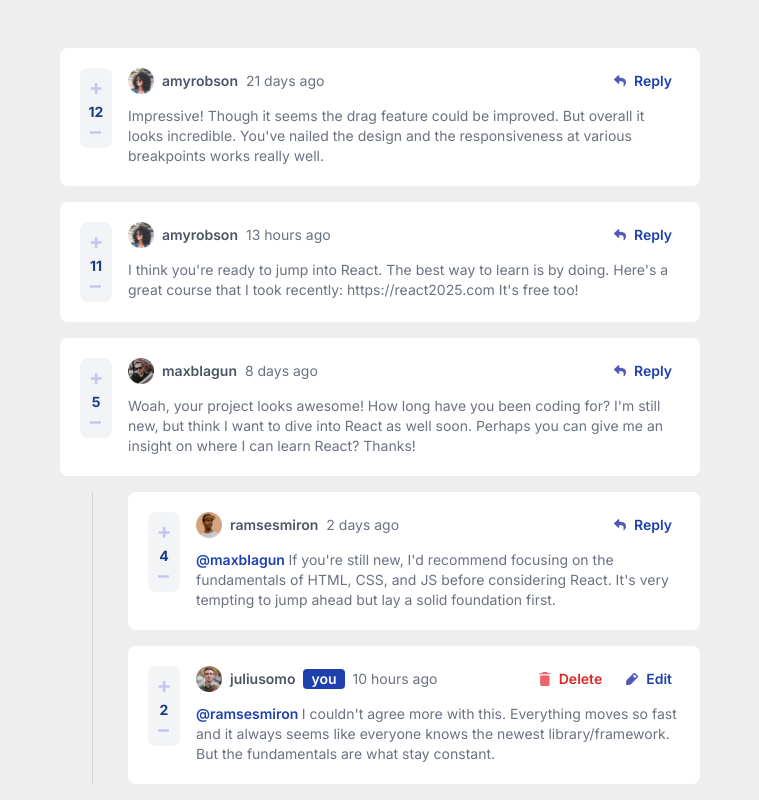
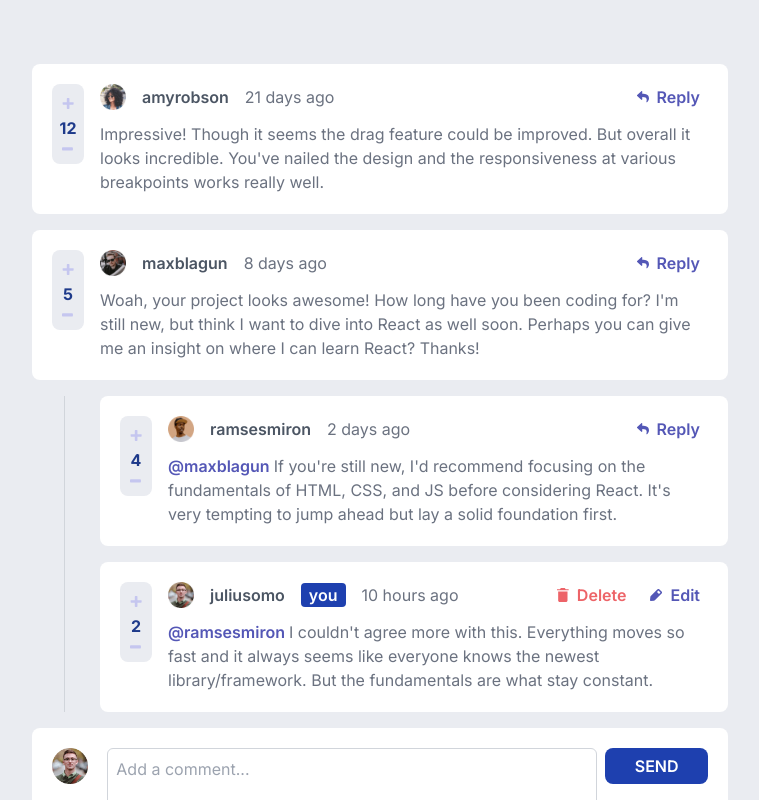
Before and after one commit to mehmetakifakkus/interactive-comments, a Next.js app: page / in a window 1280 px wide. Shown: the top 800 px of the page, without its empty margins (260-1019 px from the left). Built offline with nearby package versions, Linux system fonts and the light colour scheme.

Commit message:
Style changes to make more similar to the project design

```diff
--- a/app/components/AddComment.tsx
+++ b/app/components/AddComment.tsx
@@ -31,7 +31,7 @@ export default function AddComment({
   return (
     <div
       className={`w-[360px] ${
-        isReply ? "sm:w-[572px]" : "sm:w-[640px]"
+        isReply ? "sm:w-[628px]" : "sm:w-[696px]"
       } text-gray-500 bg-white p-5 rounded-lg mt-4`}
     >
       <div className="grid grid-cols-12 gap-2">
@@ -49,7 +49,7 @@ export default function AddComment({
         <div className="col-span-12 sm:col-span-9">
           <textarea
             className="w-full h-[80px] rounded-md border border-gray-300 p-2 text-gray-500 bg-white overflow-hidden resize-none"
-            placeholder={"Add a comment"}
+            placeholder={"Add a comment..."}
             value={comment}
             onChange={(e) => setComment(e.target.value)}
             rows={3}
--- a/app/components/DeleteComment.tsx
+++ b/app/components/DeleteComment.tsx
@@ -37,7 +37,7 @@ export default function DeleteComment({
             setComments(commentsCopy.filter((c) => c.id !== comment.id));
             setIsModalOpened(false);
           }}
-          className="text-sm bg-red-600 text-white px-6 py-2 rounded"
+          className="bg-red-600 text-white px-6 py-2 rounded"
         >
           YES, DELETE
         </button>
@@ -45,7 +45,7 @@ export default function DeleteComment({
           onClick={() => {
             setIsModalOpened(false);
           }}
-          className="text-sm bg-gray-400 text-white px-6 rounded"
+          className="bg-gray-400 text-white px-6 rounded"
         >
           NO, CANCEL
         </button>
--- a/app/components/comment/Comment.tsx
+++ b/app/components/comment/Comment.tsx
@@ -47,14 +47,14 @@ const ActionSection = ({
 }) => (
   <div className="flex flex-row gap-2">
     {isOwner &&
-      buttonGenerator("delete", "text-red-600", () => {
+      buttonGenerator("delete", "text-softred", () => {
         setOpened ? setOpened(true) : null;
       })}
     {isOwner
-      ? buttonGenerator("edit", "text-blue-800", () => {
+      ? buttonGenerator("edit", "text-moderateblue", () => {
           setIsEditMode(true);
         })
-      : buttonGenerator("reply", "text-blue-800", () => {
+      : buttonGenerator("reply", "text-moderateblue", () => {
           setIsReplyMode(true);
         })}
   </div>
@@ -82,8 +82,8 @@ export default function Comment({
       />
       <div
         key={comment.id}
-        className={`text-sm ${
-          isReply ? "w-[340px] sm:w-[572px]" : "w-[360px] sm:w-[640px]"
+        className={`text-base ${
+          isReply ? "w-[340px] sm:w-[628px]" : "w-[360px] sm:w-[696px]"
         } text-gray-500 bg-white p-5 rounded-lg`}
       >
         <div className="flex flex-row gap-4">
--- a/app/components/comment/ContentSection.tsx
+++ b/app/components/comment/ContentSection.tsx
@@ -23,7 +23,7 @@ export default function ContentSection({
     <>
       <textarea
         className="w-full h-[80px] rounded-md border border-gray-300 p-2 text-gray-500 bg-white resize-none"
-        placeholder={"Add a comment"}
+        placeholder={"Add a comment..."}
         value={commentContent}
         onChange={(e) => setComment(e.target.value)}
         rows={4}
@@ -51,16 +51,16 @@ export default function ContentSection({
             setIsEditMode(false);
             setComment(comment.content);
           }}
-          className="w-20 mt-3 bg-gray-400 px-3 py-1 rounded-lg text-white font-semibold h-9"
+          className="w-24 mt-3 bg-gray-400 px-3 py-1 rounded-lg text-white font-semibold h-9"
         >
           CANCEL
         </button>
       </div>
     </>
   ) : (
-    <span className="text-bold">
+    <span className="text-bold text-base">
       {isReply && (
-        <span className="text-blue-800 font-semibold">{`@${
+        <span className="text-moderateblue font-semibold">{`@${
           (comment as ReplyComment).replyingTo
         } `}</span>
       )}
--- a/app/components/comment/ImageSection.tsx
+++ b/app/components/comment/ImageSection.tsx
@@ -7,7 +7,7 @@ type Props = { comment: CommentProps | ReplyComment; isOwner: boolean };
 
 export default function ImageSection({ comment, isOwner }: Props) {
   return (
-    <div className="flex flex-row gap-2 items-center">
+    <div className="flex flex-row gap-4 items-center">
       <Image
         src={comment.user.image.png}
         width={26}
--- a/app/components/comment/ScoreBoard.tsx
+++ b/app/components/comment/ScoreBoard.tsx
@@ -25,8 +25,8 @@ export default function ScoreBoard({ score, comment, setScore }: Props) {
   };
 
   return (
-    <div className="w-28 h-8 sm:w-[32px] sm:h-20 sm:py-2 rounded-lg bg-gray-100">
-      <div className="flex sm:flex-col h-8 sm:h-16 px-1 items-center justify-around">
+    <div className="w-28 h-8 sm:w-[32px] sm:h-20 sm:py-2 rounded-lg bg-lightgray">
+      <div className="flex sm:flex-col h-8 sm:h-16 px-1 items-center justify-around ">
         <div
           className="p-1 hover:cursor-pointer select-none"
           onClick={() => {
@@ -42,9 +42,7 @@ export default function ScoreBoard({ score, comment, setScore }: Props) {
             alt="upvote"
           />
         </div>
-        <span className="text-sm font-bold text-blue-900 select-none">
-          {score}
-        </span>
+        <span className="font-bold text-blue-900 select-none">{score}</span>
         <div
           className="p-1 hover:cursor-pointer select-none"
           onClick={() => {
--- a/app/globals.css
+++ b/app/globals.css
@@ -6,6 +6,18 @@
   --foreground-rgb: 0, 0, 0;
   --background-start-rgb: 214, 219, 220;
   --background-end-rgb: 255, 255, 255;
+
+  /* primary */
+  --moderate-blue: #5457b6;
+  --soft-red: #ed6468;
+  --light-grayish-blue: #c3c4ef;
+  --pale-red: #ffb8bb;
+
+  /* Neutral */
+  --dark-blue: #324152;
+  --grayish-Blue: #66717d;
+  --light-gray: #eaecf1;
+  --very-light-gray: #f5f6fa;
 }
 
 @media (prefers-color-scheme: dark) {
@@ -18,5 +30,5 @@
 
 body {
   color: rgb(var(--foreground-rgb));
-  background: #eee;
+  background: rgb(var(--light-gray));
 }
--- a/app/page.tsx
+++ b/app/page.tsx
@@ -41,7 +41,7 @@ export default function Home() {
 
   return (
     <>
-      <main className="flex min-h-screen flex-col items-center p-12 mx-auto">
+      <main className="flex min-h-screen bg-lightgray flex-col items-center p-16 mx-auto">
         <div className="flex flex-col space-y-4 flex-wrap-reverse">
           {comments.map((comment) => (
             <CommentContainer key={comment.id} comment={comment} />
--- a/data/data.json
+++ b/data/data.json
@@ -63,20 +63,6 @@
         "username": "amyrobson"
       },
       "replies": []
-    },
-    {
-      "id": 5,
-      "content": "I think you're ready to jump into React. The best way to learn is by doing. Here's a great course that I took recently: https://react2025.com It's free too!",
-      "createdAt": "8/5/2023 21:35",
-      "score": 11,
-      "user": {
-        "image": {
-          "png": "/images/avatars/image-amyrobson.png",
-          "webp": "/images/avatars/image-amyrobson.webp"
-        },
-        "username": "amyrobson"
-      },
-      "replies": []
     }
   ]
 }
--- a/tailwind.config.js
+++ b/tailwind.config.js
@@ -12,7 +12,22 @@ module.exports = {
         'gradient-conic':
           'conic-gradient(from 180deg at 50% 50%, var(--tw-gradient-stops))',
       },
+      colors: {
+        /* primary */
+        moderateblue: "#5457b6",
+        softred: "#ed6468",
+        lightgrayishblue: "#c3c4ef",
+        palered: "#ffb8bb",
+
+        /* Neutral */
+        darkblue: "#324152",
+        grayishBlue: "#66717d",
+        lightgray: "#eaecf1",
+        verylightgray: "#f5f6fa",
+      }
     },
+
+
   },
   plugins: [],
 }
```
